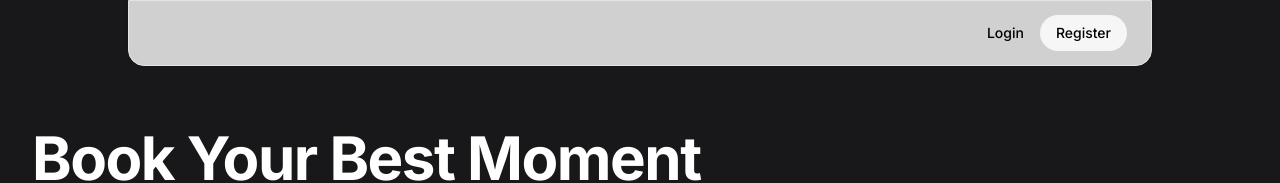
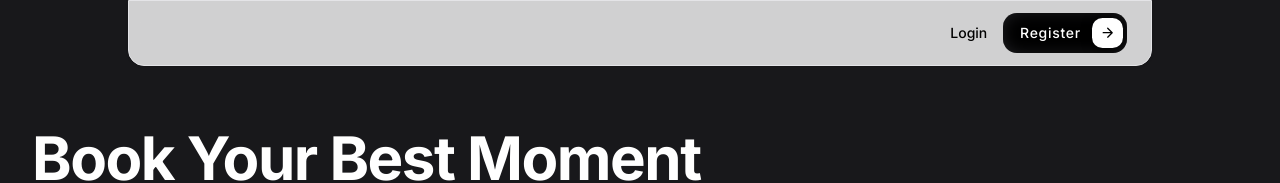
Before and after one commit to Anuphap2/ticket-frontend, a Next.js app: page / in a window 1280 px wide. Shown: the top 183 px of the page. Built offline with nearby package versions, Linux system fonts and the light colour scheme; no server answers.

Commit message:
feat: enhance registration button styling with improved animations and color transitions

```diff
--- a/src/components/navbar.tsx
+++ b/src/components/navbar.tsx
@@ -162,9 +162,30 @@ function AuthNav({ onLogoutAction }: { onLogoutAction: () => void }) {
         </Link>
         <Link
           href="/register"
-          className="text-sm font-medium px-4 py-2 bg-white/80 text-black shadow-sm-white/80 rounded-full hover:bg-white/80 hover:inset-shadow-sm hover:inset-shadow-black/50 hover:text-black duration-200 transition-all"
+          className="group relative flex items-center h-[2.8em] py-[0.35em] pl-[1.2em] pr-[3.3em] text-sm font-medium text-white tracking-[0.05em] bg-black rounded-[1em] shadow-[inset_0_0_1.6em_-0.6em_#3f3f46] overflow-hidden transition-all"
         >
-          Register
+          {/* ข้อความจะเปลี่ยนเป็นสีดำเมื่อพื้นหลังสีขาวขยายตัวมาทับ */}
+          <span className="relative z-10 transition-colors duration-300 group-hover:text-black">
+            Register
+          </span>
+
+          {/* ไอคอนและพื้นหลังสีขาวที่จะขยายตัว */}
+          <div className="absolute right-[0.3em] z-20 flex items-center justify-center w-[2.2em] h-[2.2em] bg-white rounded-[0.75em] shadow-[0.1em_0.1em_0.6em_0.2em_rgba(0,0,0,0.5)] transition-all duration-300 group-hover:w-[calc(100%-0.6em)] active:scale-95">
+            <svg
+              viewBox="0 0 24 24"
+              fill="none"
+              xmlns="http://www.w3.org/2000/svg"
+              className="w-[1.1em] text-black transition-transform duration-300 group-hover:translate-x-[0.1em]"
+            >
+              <path
+                d="M5 12H19M19 12L12 5M19 12L12 19"
+                stroke="currentColor"
+                strokeWidth="2"
+                strokeLinecap="round"
+                strokeLinejoin="round"
+              />
+            </svg>
+          </div>
         </Link>
       </div>
     );
```
